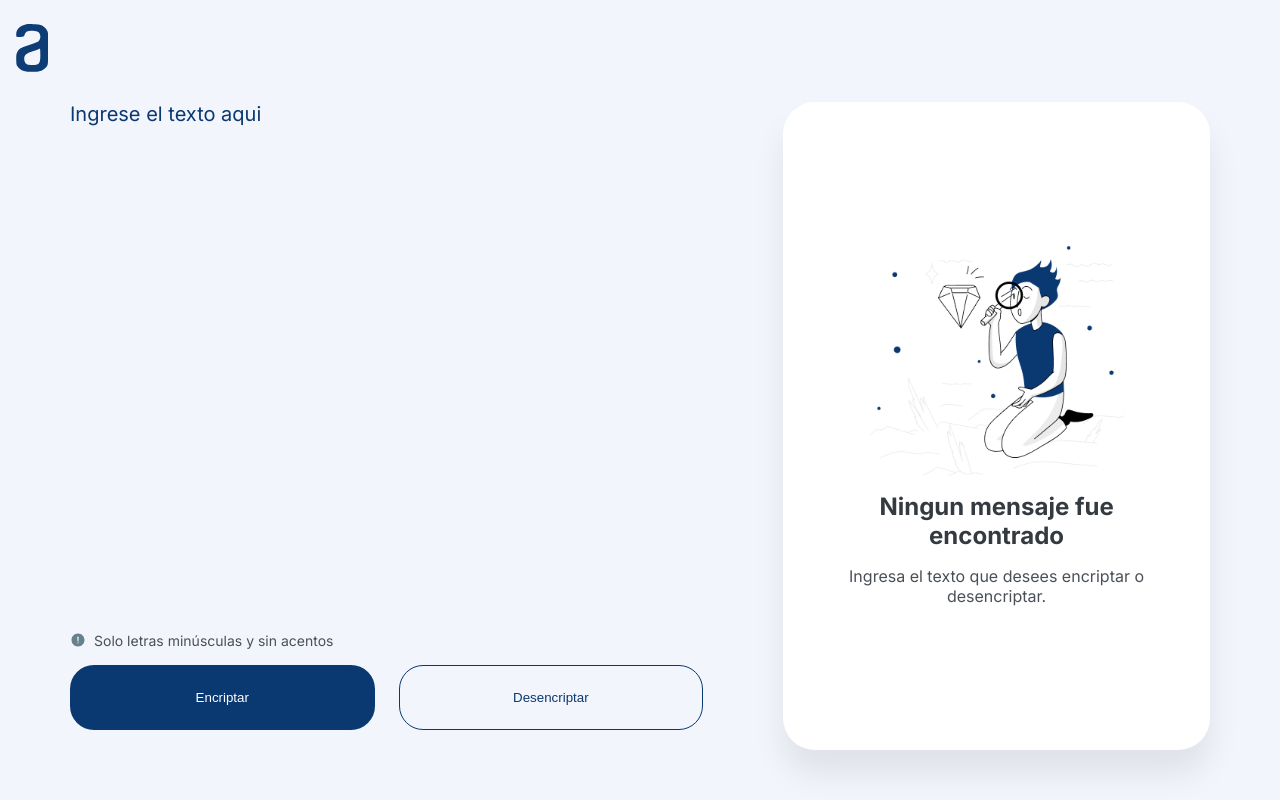
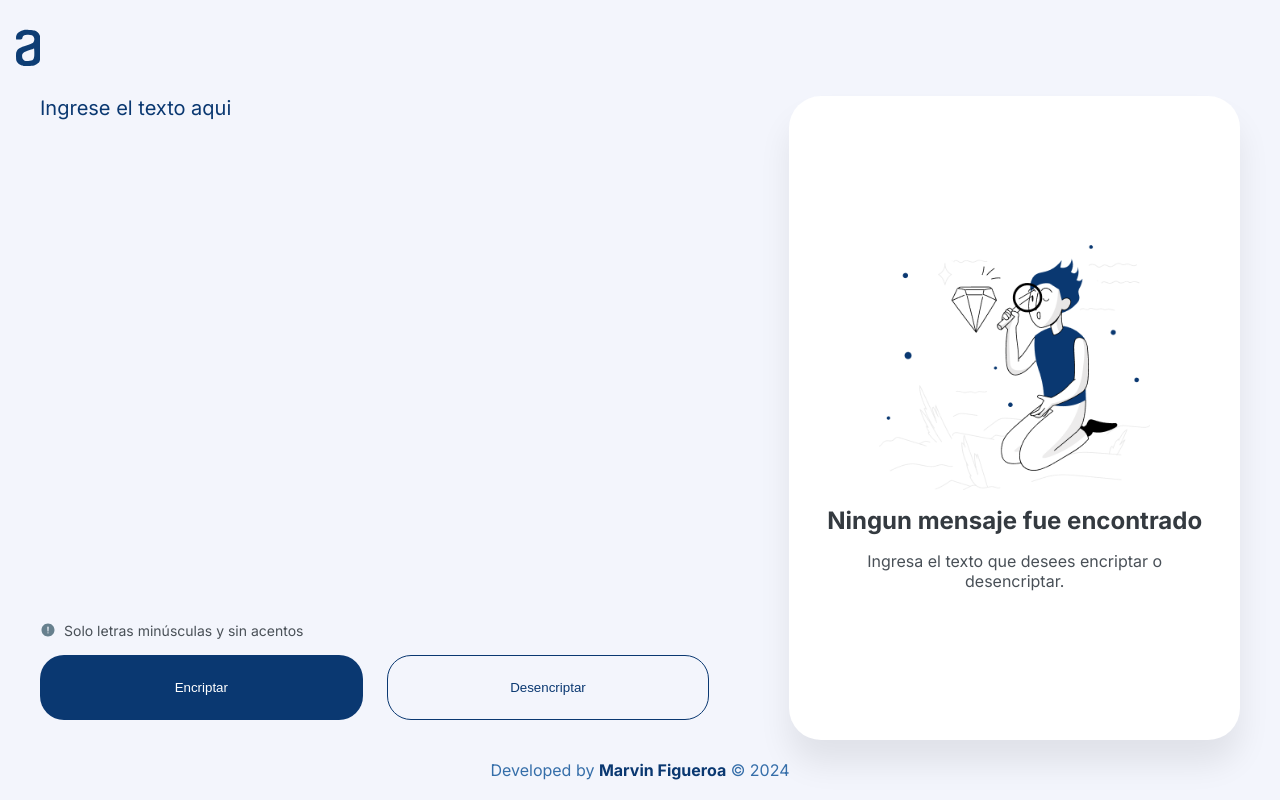
Before and after one commit to Marvin-Figueroa/text-encrypter-alura-challenge, a plain HTML site: page index.html in a window 1280 px wide. Drawn offline with Linux system fonts and the light colour scheme.

Commit message:
Add footer content

```diff
--- a/css/styles.css
+++ b/css/styles.css
@@ -90,7 +90,7 @@ main {
 /* Header */
 
 .header__logo {
-  display: block;
+  display: inline-block;
   width: 32px;
   height: 48px;
 }
@@ -174,6 +174,22 @@ main {
   font-weight: 700;
 }
 
+/* Footer */
+
+.footer-copy {
+  text-align: center;
+  padding-bottom: 2rem;
+  color: var(--dark-blue-200);
+}
+
+.footer-link:link,
+.footer-link:active,
+.footer-link:visited {
+  text-decoration: none;
+  color: var(--dark-blue-300);
+  font-weight: 700;
+}
+
 /* Animations */
 
 @keyframes shake {
@@ -248,16 +264,19 @@ main {
 @media (min-width: 1024px) {
   body {
     height: 100vh;
-    padding-bottom: 3rem;
-    gap: 3rem;
+    gap: 2rem;
+    padding-bottom: 0;
   }
 
   main {
-    max-width: 114rem;
+    max-width: 120rem;
     margin: 0 auto;
     flex-direction: row;
-    padding-bottom: 2rem;
     gap: 8rem;
+  }
+
+  .header__logo {
+    width: 24px;
   }
 
   .encryptor {
@@ -272,7 +291,7 @@ main {
     flex-basis: 40%;
 
     p {
-      max-height: 35rem;
+      max-height: 31rem;
       overflow-y: auto;
       word-break: break-word;
       overflow-wrap: break-word;
--- a/index.html
+++ b/index.html
@@ -71,6 +71,13 @@
         </p>
       </section>
     </main>
+    <footer>
+      <p class="footer-copy">
+        Developed by
+        <a class="footer-link" href="www.google.com">Marvin Figueroa</a> &copy;
+        2024
+      </p>
+    </footer>
     <script src="js/main.js"></script>
   </body>
 </html>
```
